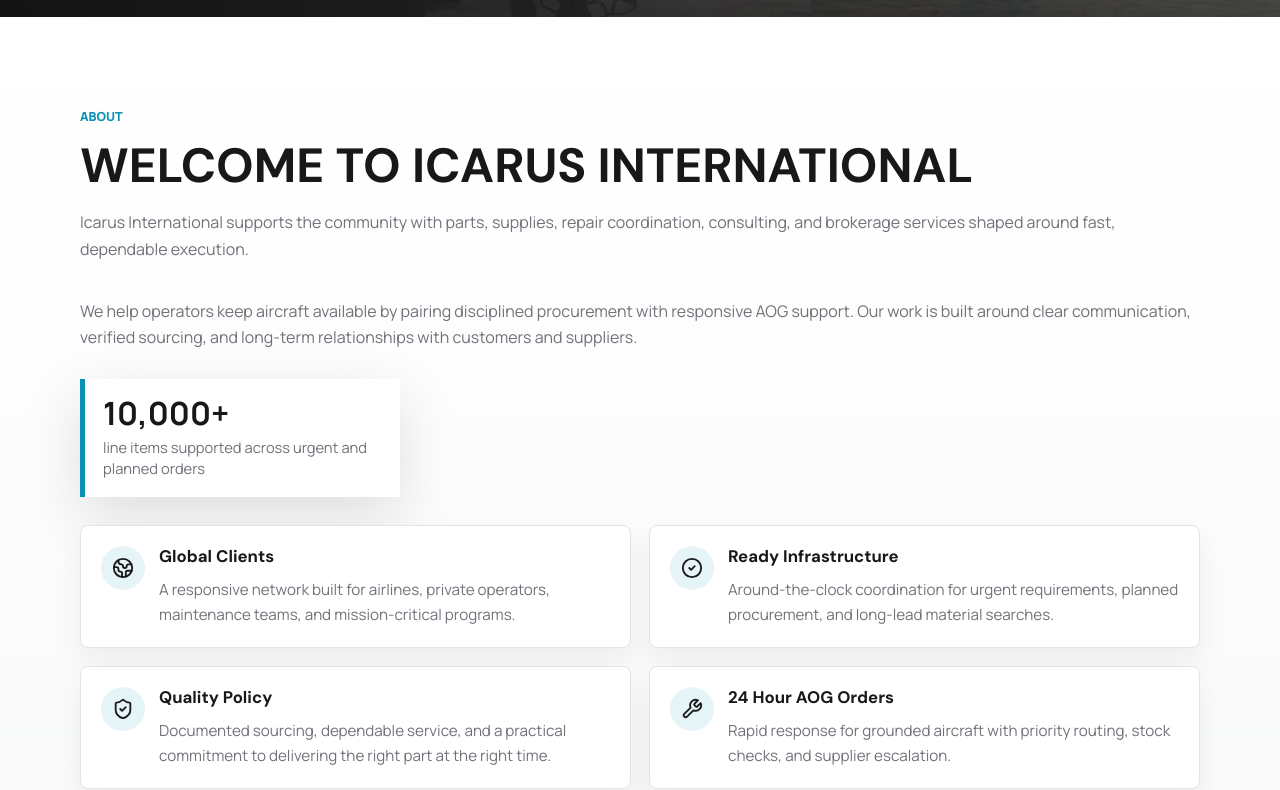
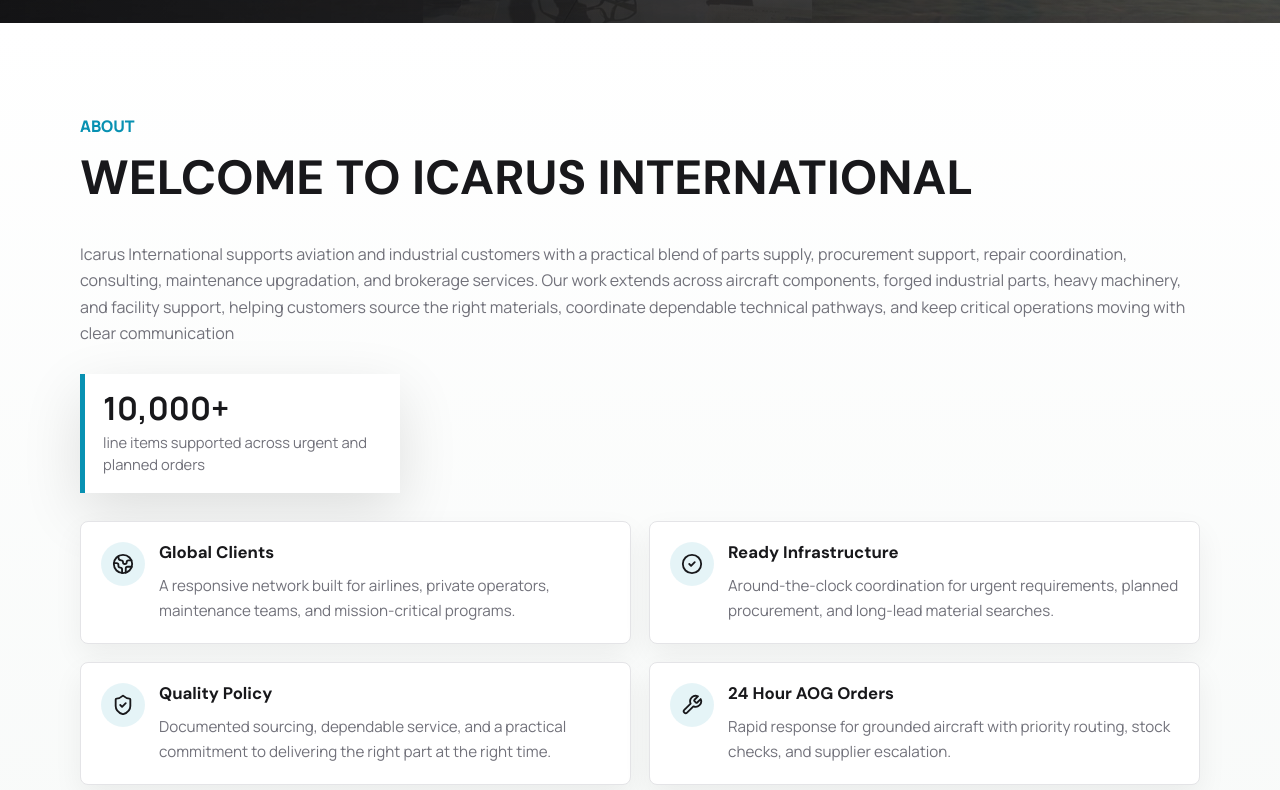
Before and after one commit to aliasim55/icarus-international, a React (Vite) app: page / in a window 1280 px wide. Shown: the part 764-1554 px from the top of the page. Built offline with nearby package versions, Linux system fonts and the light colour scheme; no server answers.

Commit message:
Update about copy and kicker size

```diff
--- a/src/components/About.jsx
+++ b/src/components/About.jsx
@@ -9,10 +9,10 @@
           <SectionHeading
             kicker="About"
             title="Welcome to Icarus International"
-            text="Icarus International supports the community with parts, supplies, repair coordination, consulting, and brokerage services shaped around fast, dependable execution."
+            text=""
           />
           <p>
-            We help operators keep aircraft available by pairing disciplined procurement with responsive AOG support. Our work is built around clear communication, verified sourcing, and long-term relationships with customers and suppliers.
+          Icarus International supports aviation and industrial customers with a practical blend of parts supply, procurement support, repair coordination, consulting, maintenance upgradation, and brokerage services. Our work extends across aircraft components, forged industrial parts, heavy machinery, and facility support, helping customers source the right materials, coordinate dependable technical pathways, and keep critical operations moving with clear communication
           </p>
 
           <div className="about__badge">
--- a/src/styles.css
+++ b/src/styles.css
@@ -274,7 +274,7 @@
 .eyebrow {
   margin: 0 0 12px;
   color: var(--accent);
-  font-size: 0.78rem;
+  font-size: 1rem;
   font-weight: 900;
   letter-spacing: 0;
   text-transform: uppercase;
```
